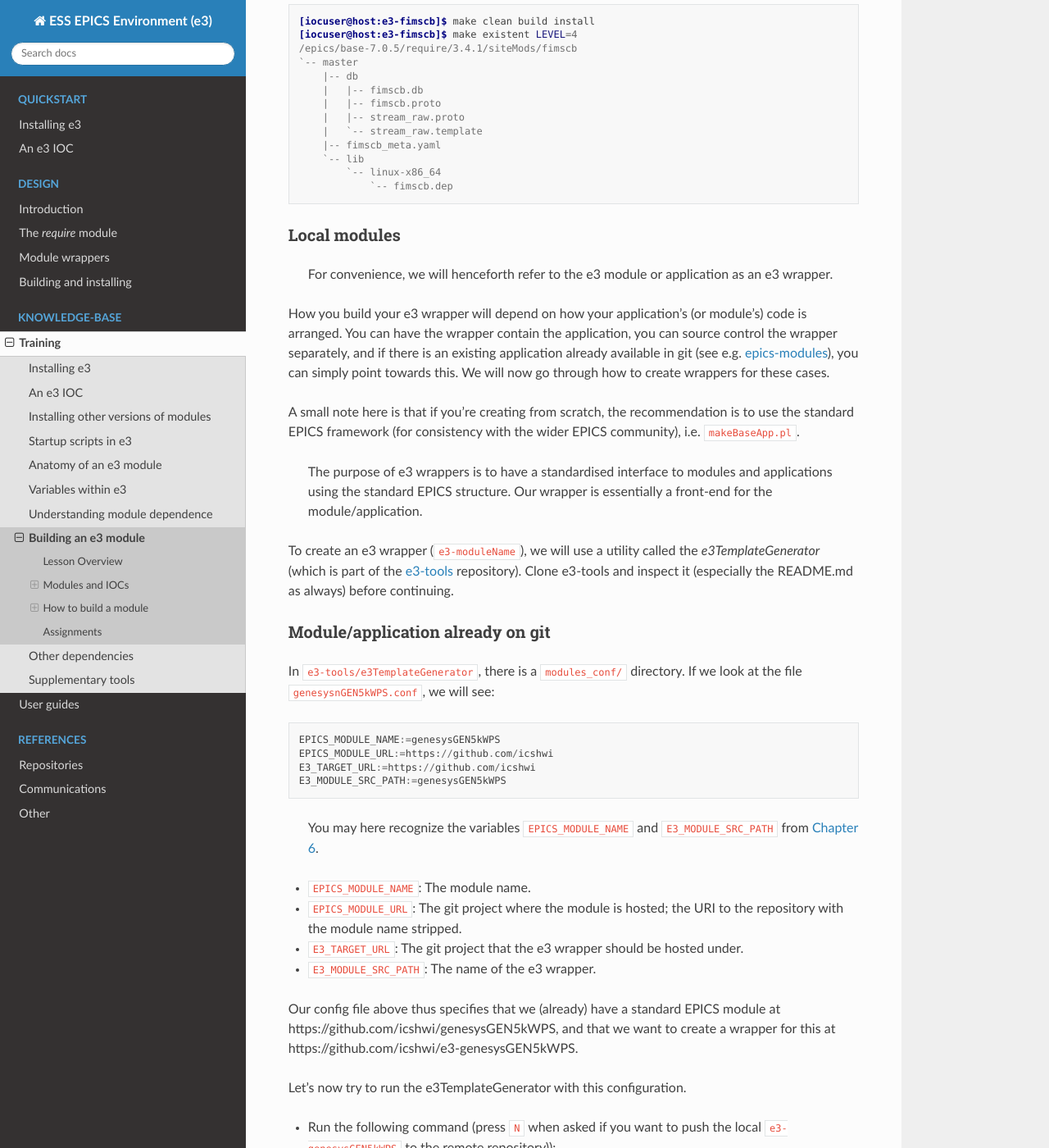
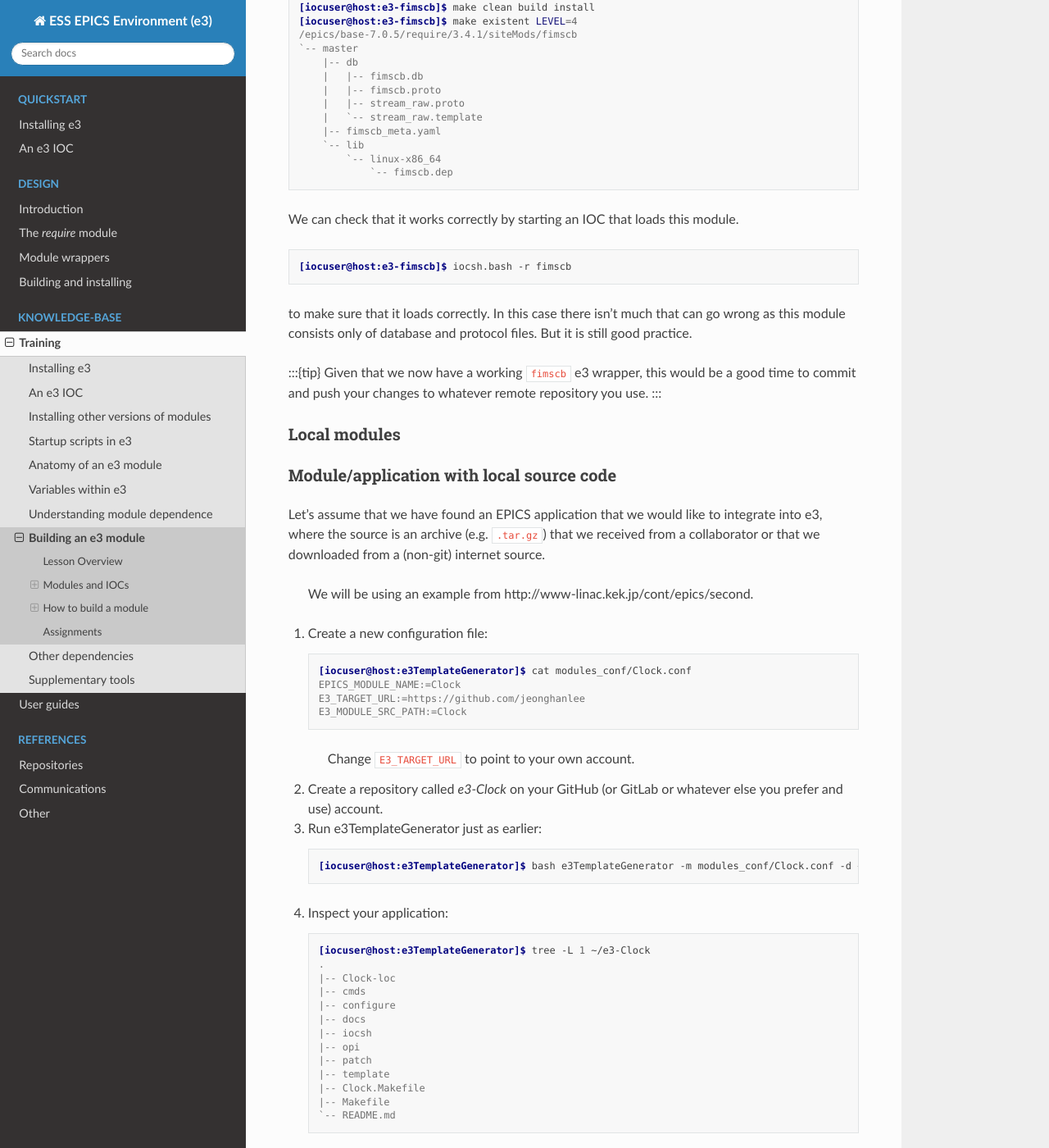
Before and after one commit to ttkorhonen/e3pages, a Sphinx documentation site: the page built from docs/kb/training/workbook/8_building_modules.md, in a window 1280 px wide and 1400 px high, scrolled down 4740 px. Shown: the whole window at 82% size. Built offline with Sphinx 7.4.7 and the Read the Docs theme 2.0.0, drawn with Linux system fonts in a browser that asks for light colours; some of the changed text lies outside the part shown.

Commit message:
Removed old text

````diff
--- a/docs/kb/training/workbook/8_building_modules.md
+++ b/docs/kb/training/workbook/8_building_modules.md
@@ -221,157 +220,20 @@ If you now re-run the build, you should see the following
         `-- linux-x86_64
             `-- fimscb.dep
 ```
+We can check that it works correctly by starting an IOC that loads this module.
+
+```console
+[iocuser@host:e3-fimscb]$ iocsh.bash -r fimscb
+```
+to make sure that it loads correctly. In this case there isn't much that can go wrong as this module consists only of database and
+protocol files. But it is still good practice.
+
+:::{tip}
+Given that we now have a working `fimscb` e3 wrapper, this would be a good time to commit and push your changes to whatever
+remote repository you use.
+:::
 
 ### Local modules
-
-> For convenience, we will henceforth refer to the e3 module or application as an e3 wrapper.
-
-How you build your e3 wrapper will depend on how your application's (or module's) code is arranged. You can have the wrapper contain the application, you can source control the wrapper separately, and if there is an existing application already available in git (see e.g. [epics-modules](https://github.com/epics-modules)), you can simply point towards this. We will now go through how to create wrappers for these cases.
-
-A small note here is that if you're creating from scratch, the recommendation is to use the standard EPICS framework (for consistency with the wider EPICS community), i.e. `makeBaseApp.pl`.
-
-> The purpose of e3 wrappers is to have a standardised interface to modules and applications using the standard EPICS structure. Our wrapper is essentially a front-end for the module/application.
-
-To create an e3 wrapper (`e3-moduleName`), we will use a utility called the *e3TemplateGenerator* (which is part of the [e3-tools](https://github.com/icshwi/e3-tools) repository). Clone e3-tools and inspect it (especially the README.md as always) before continuing.
-
-### Module/application already on git
-
-In `e3-tools/e3TemplateGenerator`, there is a `modules_conf/` directory. If we look at the file `genesysnGEN5kWPS.conf`, we will see:
-
-```python
-EPICS_MODULE_NAME:=genesysGEN5kWPS
-EPICS_MODULE_URL:=https://github.com/icshwi
-E3_TARGET_URL:=https://github.com/icshwi
-E3_MODULE_SRC_PATH:=genesysGEN5kWPS
-```
-
-> You may here recognize the variables `EPICS_MODULE_NAME` and `E3_MODULE_SRC_PATH` from [Chapter 6](6_e3_vars.md).
-
-* `EPICS_MODULE_NAME`: The module name.
-
-* `EPICS_MODULE_URL`: The git project where the module is hosted; the URI to the repository with the module name stripped.
-
-* `E3_TARGET_URL`: The git project that the e3 wrapper should be hosted under.
-
-* `E3_MODULE_SRC_PATH`: The name of the e3 wrapper.
-
-Our config file above thus specifies that we (already) have a standard EPICS module at https://github.com/icshwi/genesysGEN5kWPS, and that we want to create a wrapper for this at https://github.com/icshwi/e3-genesysGEN5kWPS.
-
-Let's now try to run the e3TemplateGenerator with this configuration.
-
-* Run the following command (press `N` when asked if you want to push the local `e3-genesysGEN5kWPS` to the remote repository)):
-
-  > To create the structure elsewhere than `$HOME`, replace `~` with your target destination of choice.
-
-  ```console
-  [iocuser@host:e3TemplateGenerator]$ ./e3TemplateGenerator.bash -m modules_conf/genesysGEN5kWPS.conf -d ~
-  ```
-
-* Look at the file structure of the new wrapper directory:
-
-  ```console
-  [iocuser@host:e3TemplateGenerator]$ tree -L 1 ~/e3-genesysGEN5kWPS
-  .
-  |-- cmds
-  |-- configure
-  |-- docs
-  |-- genesysGEN5kWPS                     # ---> E3_MODULE_SRC_PATH
-  |-- iocsh
-  |-- opi
-  |-- patch
-  |-- template
-  |-- genesysGEN5kWPS.Makefile            # ---> EPICS_MODULE_NAME.Makefile
-  |-- Makefile
-  `-- README.md
-  ```
-
-Ensure that you understand how the four environment variables mentioned earlier (in the configuration file) are used here.
-
-Let's now build an e3 wrapper with a remote repository. The repository we will be using in this tutorial is https://github.com/icshwi/fimscb.
-
-1. Open `fimscb.conf` and modify the `E3_TARGET_URL` to point towards your personal GitHub account.
-
-2. Open GitHub in a browser and create a new repository called `e3-fimscb`.
-
-3. Run e3TemplateGenerator using the `fimscb.conf` configuration file. This time, press `Y` at the first prompt to push all changes to `E3_TARGET_URL`/e3-`EPICS_MODULE_NAME`.
-
-4. Inspect (and initialize) your new e3-wrapper:
-
-   ```console
-   [iocuser@host:e3TemplateGenerator]$ tree -L 1 ~/e3-fimscb
-   ```
-
-   > Of course modify the path if you chose a different target destination (`-d path/to/dir`).
-
-   *N.B.! Before initializing, modify your `configure/RELEASE` and `configure/CONFIG_MODULE` as we've gone through in previous chapters.*
-
-   ```console
-   [iocuser@host:e3-fimscb]$ make init
-   [iocuser@host:e3-fimscb]$ make vars
-   ```
-
-You should now have the e3 wrapper set up. Next is to modify the `*.Makefile` (in this case, `fimscb.Makefile`). The e3TemplateGenerator initiates the wrapper with a boilerplate makefile, that contains default values and commented out code segments (for your convenience). For now, set it up as follows:
-
-```console
-[iocuser@host:e3-fimscb]$ cat fimscb.Makefile
-where_am_I := $(dir $(abspath $(lastword $(MAKEFILE_LIST))))
-include $(E3_REQUIRE_TOOLS)/driver.makefile
-include $(E3_REQUIRE_CONFIG)/DECOUPLE_FLAGS
-
-APP:=fimscbApp
-APPDB:=$(APP)/Db
-
-TEMPLATES += $(APPDB)/fimscb.db
-TEMPLATES += $(APPDB)/fimscb.proto
-
-db:
-
-.PHONY: db
-
-vlibs:
-
-.PHONY: vlibs
-```
-
-After this, we will be able to build the wrapper:
-
-```console
-[iocuser@host:e3-fimscb]$ make build
-[iocuser@host:e3-fimscb]$ make install
-[iocuser@host:e3-fimscb]$ make existent LEVEL=3
-/epics/base-3.15.5/require/3.0.4/siteApps/fimscb
-└── master
-    ├── db
-    │   ├── fimscb.db
-    │   └── fimscb.proto
-    └── lib
-        └── linux-x86_64
-
-4 directories, 2 files
-```
-
-And to finish off, let's explore it in `iocsh.bash`:
-
-> Don't forget to source your EPICS environment, or else launch `iocsh.bash` directly (`/path/to/epics/require/require-version/bin/iocsh.bash`).
-
-```console
-[iocuser@host:e3-fimscb] iocsh.bash
-effbc10.kaffee.4837 > require fimscb,master
-Module fimscb version master found in /epics/base-3.15.5/require/3.0.4/siteApps/fimscb/master/
-Module fimscb has no library
-effbc10.kaffee.4837 > require fimscb,master
-Module fimscb version master already loaded
-effbc10.kaffee.4837 > cd $(fimscb_DB)
-effbc10.kaffee.4837 > system (ls)
-effbc10.kaffee.4837 > pwd
-```
-
-> If working on a real module, don't forget proper version control here:
->
-> ```console
-> [iocuser@host:e3-fimscb]$ git commit -am "update makefile"
-> [iocuser@host:e3-fimscb]$ git push
-> ```
 
 ### Module/application with local source code
 
````
Also changed, not shown: other parts of docs/kb/training/workbook/8_building_modules.md (+0 -1 lines).
